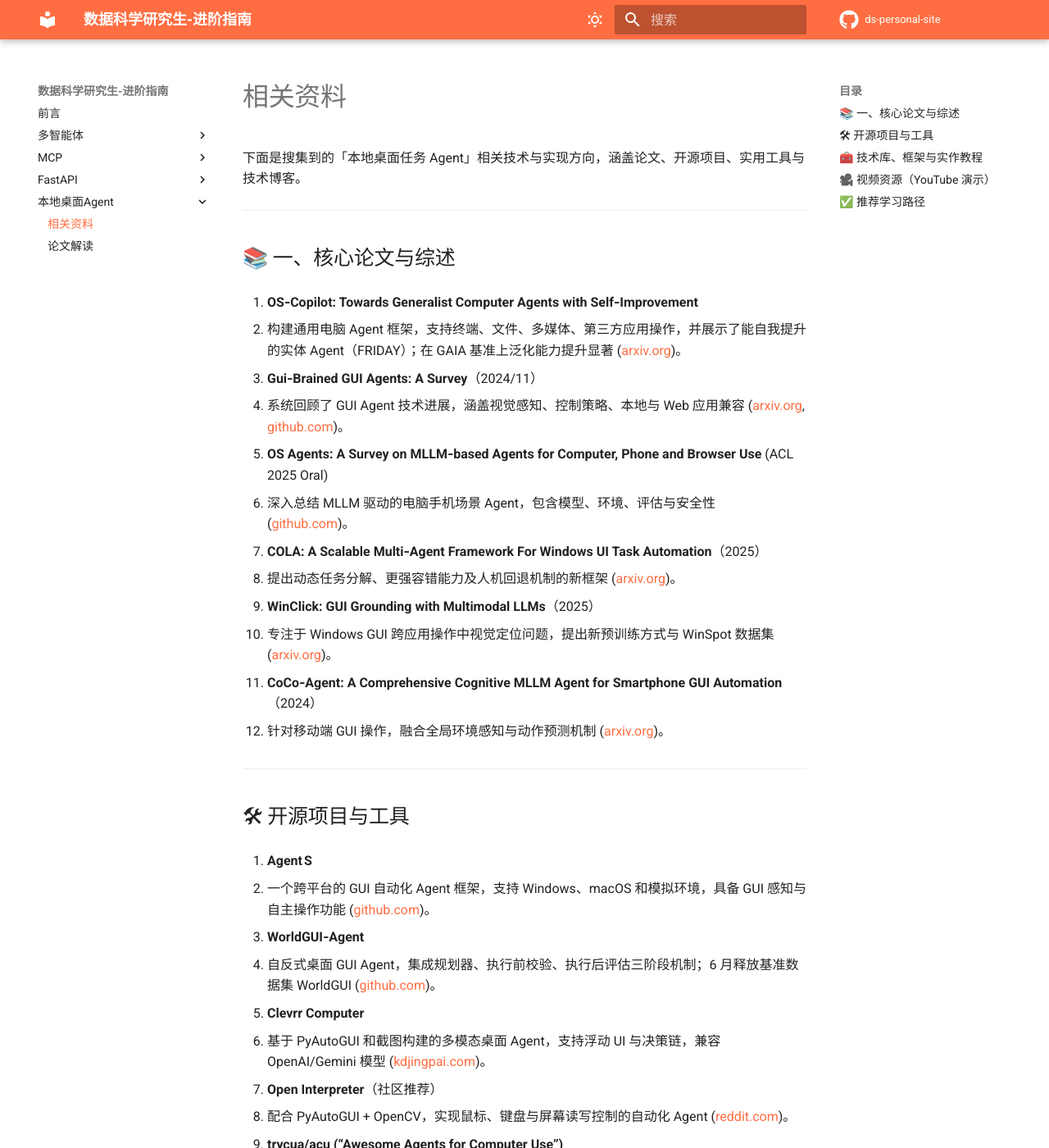
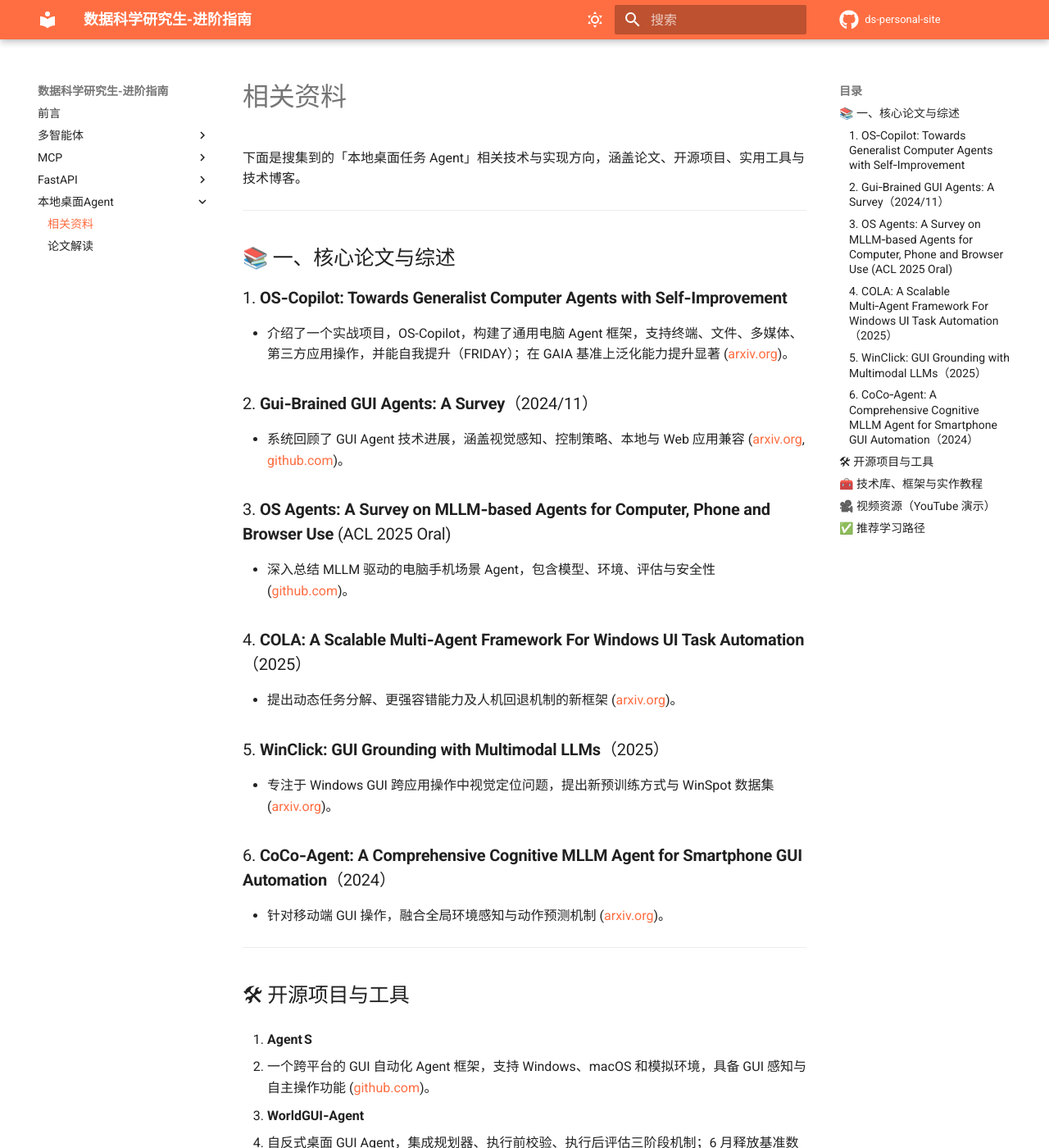
Before and after one commit to Messimeimei/personal-site, an MkDocs documentation site: the page built from docs/OS-Agent/materials.md, in a window 1280 px wide and 1400 px high. Shown: the whole window at 82% size. Built offline with MkDocs 1.6.1 and Material for MkDocs 9.7.7, drawn with Linux system fonts in a browser that asks for light colours; comment, search, counter and statistics services are not loaded.

Commit message:
更新内容

```diff
--- a/docs/OS-Agent/materials.md
+++ b/docs/OS-Agent/materials.md
@@ -4,27 +4,27 @@
 
 ## 📚 一、核心论文与综述
 
-1. **OS‑Copilot: Towards Generalist Computer Agents with Self‑Improvement**
+### 1. **OS‑Copilot: Towards Generalist Computer Agents with Self‑Improvement**
 
-   * 构建通用电脑 Agent 框架，支持终端、文件、多媒体、第三方应用操作，并展示了能自我提升的实体 Agent（FRIDAY）；在 GAIA 基准上泛化能力提升显著 ([arxiv.org][1])。
+* 介绍了一个实战项目，OS-Copilot，构建了通用电脑 Agent 框架，支持终端、文件、多媒体、第三方应用操作，并能自我提升（FRIDAY）；在 GAIA 基准上泛化能力提升显著 ([arxiv.org][1])。
 
-2. **Gui‑Brained GUI Agents: A Survey**（2024/11）
+### 2. **Gui‑Brained GUI Agents: A Survey**（2024/11）
 
    * 系统回顾了 GUI Agent 技术进展，涵盖视觉感知、控制策略、本地与 Web 应用兼容 ([arxiv.org][2], [github.com][3])。
 
-3. **OS Agents: A Survey on MLLM‑based Agents for Computer, Phone and Browser Use** (ACL 2025 Oral)
+### 3. **OS Agents: A Survey on MLLM‑based Agents for Computer, Phone and Browser Use** (ACL 2025 Oral)
 
    * 深入总结 MLLM 驱动的电脑手机场景 Agent，包含模型、环境、评估与安全性 ([github.com][4])。
 
-4. **COLA: A Scalable Multi‑Agent Framework For Windows UI Task Automation**（2025）
+### 4. **COLA: A Scalable Multi‑Agent Framework For Windows UI Task Automation**（2025）
 
    * 提出动态任务分解、更强容错能力及人机回退机制的新框架 ([arxiv.org][5])。
 
-5. **WinClick: GUI Grounding with Multimodal LLMs**（2025）
+### 5. **WinClick: GUI Grounding with Multimodal LLMs**（2025）
 
    * 专注于 Windows GUI 跨应用操作中视觉定位问题，提出新预训练方式与 WinSpot 数据集 ([arxiv.org][6])。
 
-6. **CoCo‑Agent: A Comprehensive Cognitive MLLM Agent for Smartphone GUI Automation**（2024）
+### 6. **CoCo‑Agent: A Comprehensive Cognitive MLLM Agent for Smartphone GUI Automation**（2024）
 
    * 针对移动端 GUI 操作，融合全局环境感知与动作预测机制 ([arxiv.org][7])。
 
```
Also changed, not shown: docs/OS-Agent/papers-interpretation.md (+1 -1 lines).
